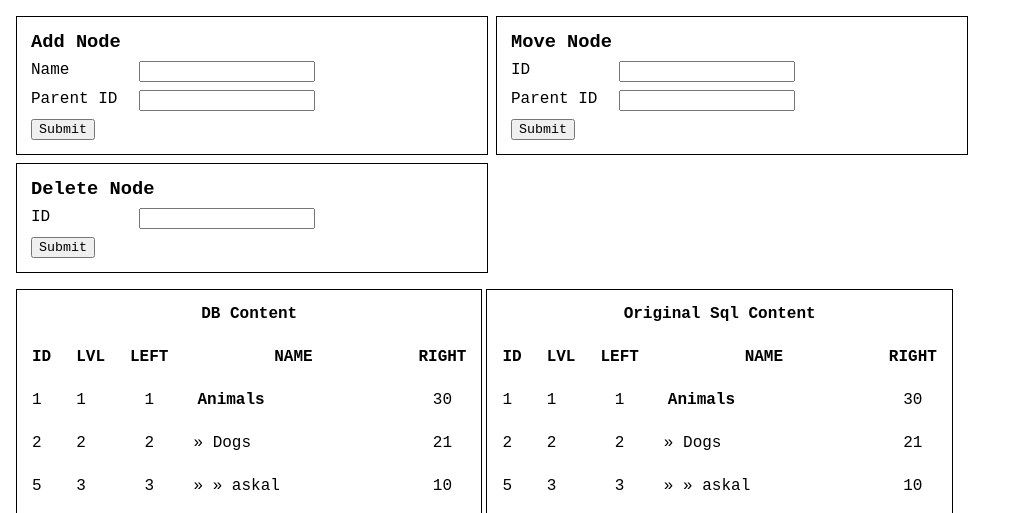
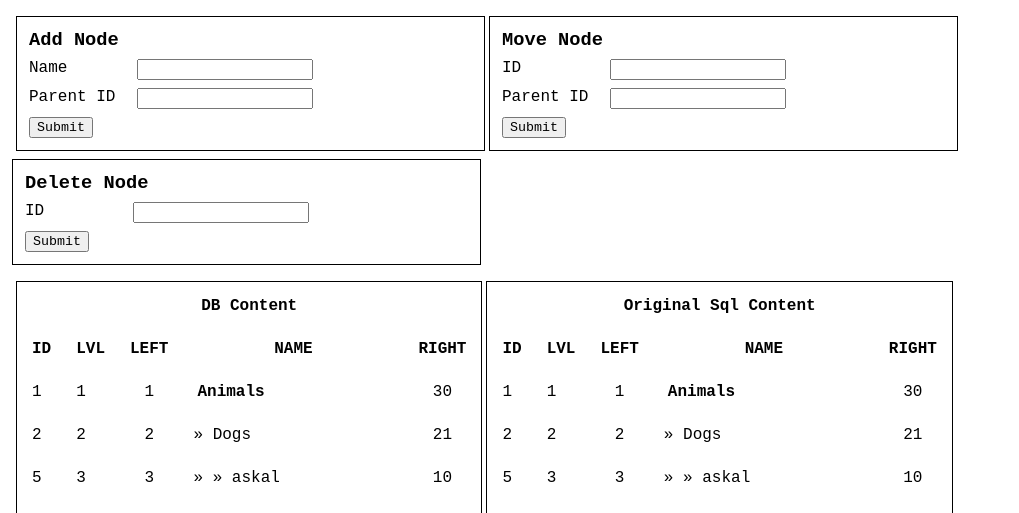
Before and after one commit to emmanesguerra/heirarchaltable, a PHP site: page /hierarchaltable/ in a window 1280 px wide. Shown: the top 513 px of the page, without its empty margins (0-1019 px from the left). Run offline with PHP 8.4, Linux system fonts and the light colour scheme; data comes from the database, SQL or seed files in the repository.

Commit message:
adjust box width and spacing

```diff
--- a/index.php
+++ b/index.php
@@ -8,19 +8,19 @@
 </style>
 
 <div style="float: left; width: 100%">
-    <form style="float: left; border: 1px #000 solid; padding: 10px; width: 450px" method="post" action="functions/add.php">
+    <form style="float: left; border: 1px #000 solid; padding: 8px; width: 451px" method="post" action="functions/add.php">
         <h3>Add Node</h3>
         <label style="float: left; width: 100px">Name</label> <input type="textbox" name="name" /><br />
         <label style="float: left; width: 100px">Parent ID</label> <input type="textbox" name="parent_id" /><br />
         <input type="submit" value="Submit" />
     </form>
-    <form style="float: left; border: 1px #000 solid; padding: 10px; width: 450px" method="post" action="functions/move.php">
+    <form style="float: left; border: 1px #000 solid; padding: 8px; width: 451px; margin-left: 0;" method="post" action="functions/move.php">
         <h3>Move Node</h3>
         <label style="float: left; width: 100px">ID</label> <input type="textbox" name="id" /><br />
         <label style="float: left; width: 100px">Parent ID</label> <input type="textbox" name="parent_id" /><br />
         <input type="submit" value="Submit" />
     </form>
-    <form style="float: left; border: 1px #000 solid; padding: 10px; width: 450px" method="post" action="functions/remove.php">
+    <form style="float: left; border: 1px #000 solid; padding: 8px; width: 451px; margin-left: 0;" method="post" action="functions/remove.php">
         <h3>Delete Node</h3>
         <label style="float: left; width: 100px">ID</label> <input type="textbox" name="id" /><br />
         <input type="submit" value="Submit" />
```
